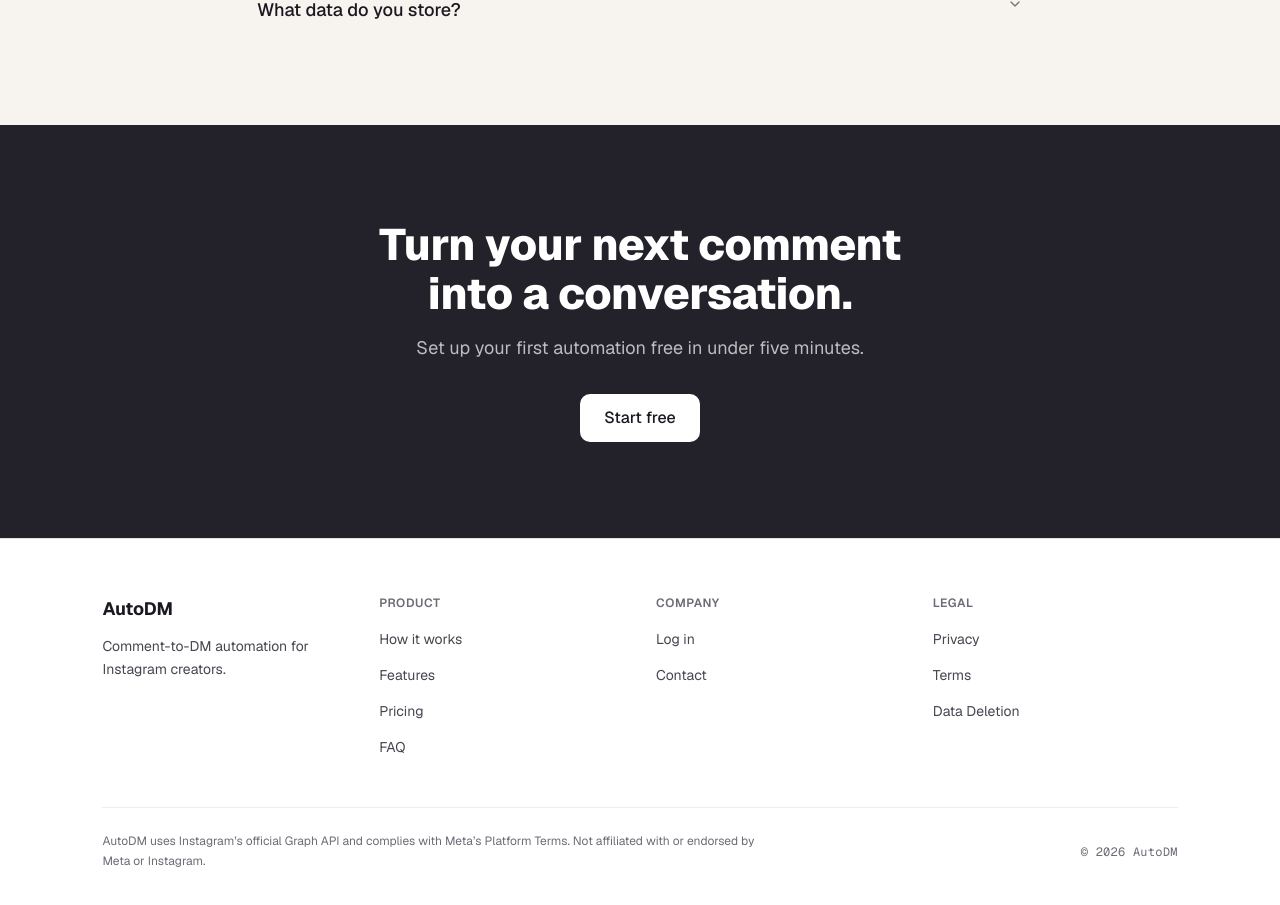
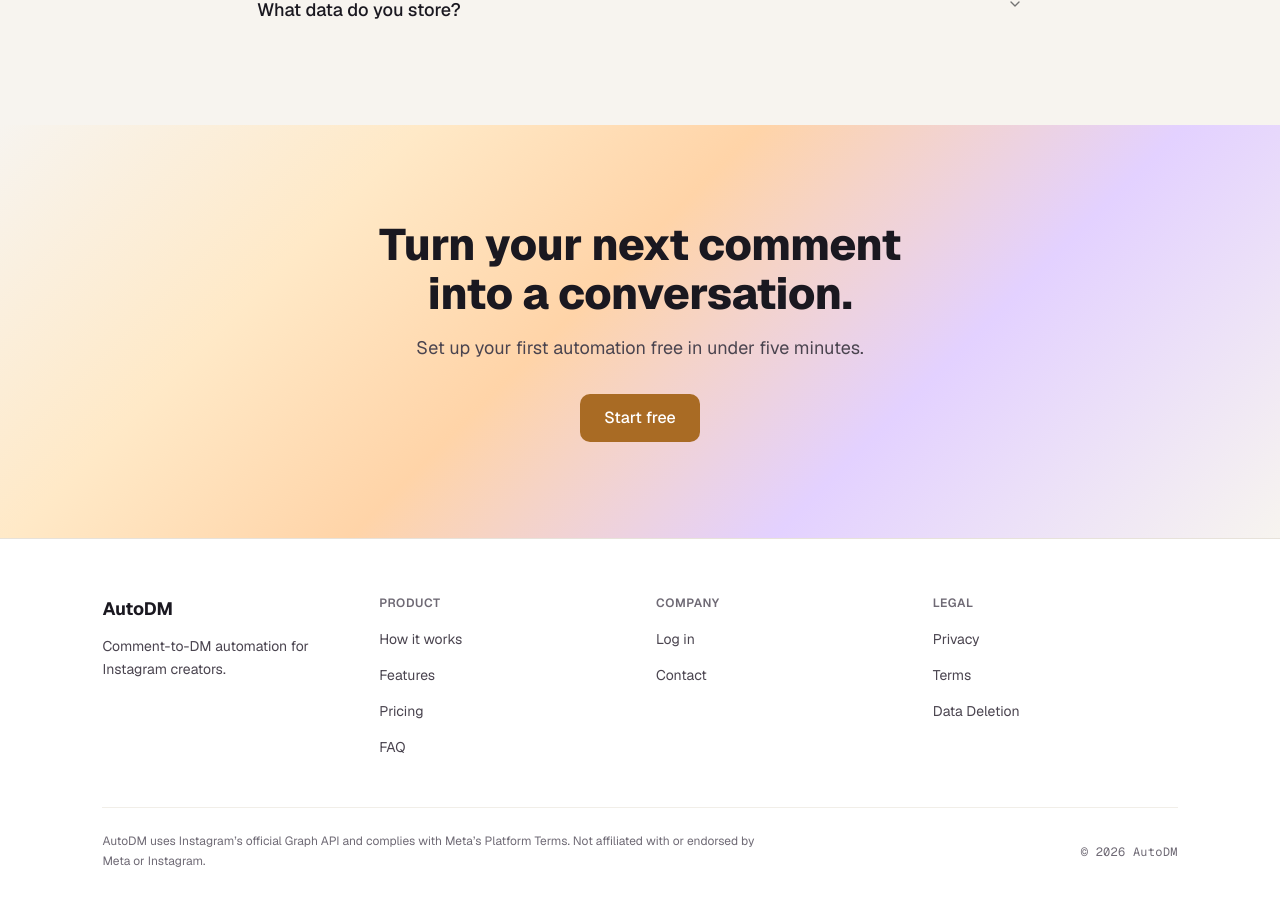
Before and after one commit to Kirshan-Shisodia/autodm, a Next.js app: page / in a window 1280 px wide. Shown: the part 3619-4524 px from the top of the page. Built offline with nearby package versions, Linux system fonts and the light colour scheme; no server answers.

Commit message:
SHIV :changed the backgroudn color

```diff
--- a/src/components/marketing/closing-cta-section.tsx
+++ b/src/components/marketing/closing-cta-section.tsx
@@ -3,23 +3,23 @@
 import { SIGNUP_HREF } from "@/components/marketing/nav";
 
 /**
- * The single dark moment (surface.inverse) right before the footer — recaps the
- * value and repeats the one shared CTA (spec §8 last-chance instance). Uses the
- * `inverse` CtaLink variant (light chip on dark).
+ * Warm aurora moment right before the footer — recaps the value and repeats the
+ * one shared CTA (spec §8 last-chance instance). Aurora is a light wash, so the
+ * copy is dark ink and the CTA uses the amber `primary` variant to pop.
  */
 export function ClosingCtaSection() {
   return (
-    <Band className="bg-surface-inverse">
+    <Band className="aurora-wash">
       <Container wide>
         <div className="flex flex-col items-center py-20 text-center lg:py-24">
-          <h2 className="max-w-2xl text-[clamp(28px,4vw,44px)] leading-[1.1] font-extrabold tracking-[-0.4px] text-ink-inverse text-balance">
+          <h2 className="max-w-2xl text-[clamp(28px,4vw,44px)] leading-[1.1] font-extrabold tracking-[-0.4px] text-ink text-balance">
             Turn your next comment into a conversation.
           </h2>
-          <p className="mt-4 max-w-xl text-lg text-ink-inverse/70 text-pretty">
+          <p className="mt-4 max-w-xl text-lg text-ink-secondary text-pretty">
             Set up your first automation free in under five minutes.
           </p>
           <div className="mt-8">
-            <CtaLink href={SIGNUP_HREF} variant="inverse" size="lg">
+            <CtaLink href={SIGNUP_HREF} variant="primary" size="lg">
               Start free
             </CtaLink>
           </div>
```
